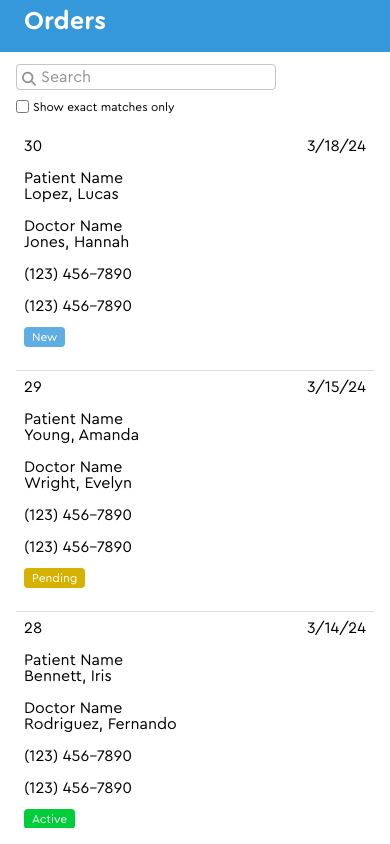
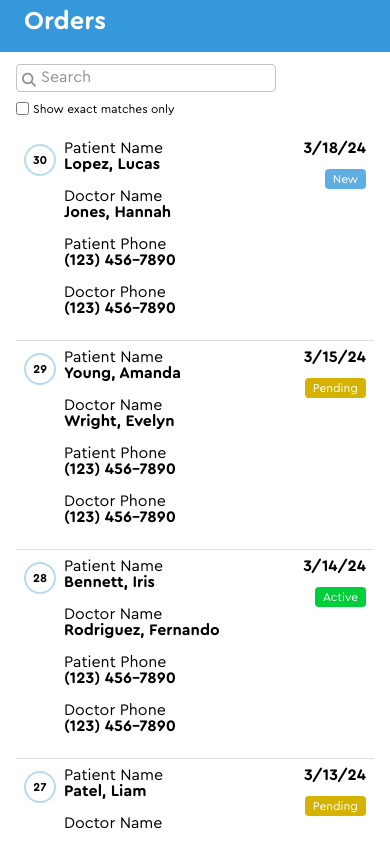
Before and after one commit to tprojects1/orders, a React (Create React App) app: page / in a window 390 px wide. Built offline with nearby package versions, Linux system fonts and the light colour scheme.

Commit message:
mobile table cell layout

```diff
--- a/src/components/button/styles.scss
+++ b/src/components/button/styles.scss
@@ -12,7 +12,7 @@ button {
     font-family: 'cera round pro bold';
     gap: .5rem;
     max-width: 120px;
-    padding: .5rem;
+    padding: .5rem .5rem .625rem .5rem;
     &:hover {
         background: darken(map-get($colors, "primary"), 10%);
     }
--- a/src/components/data-panel/component.jsx
+++ b/src/components/data-panel/component.jsx
@@ -55,7 +55,7 @@ const DataPanel = (
     return (
         <div className="data-panel hidden">
             <Button action='close' onClick={onClose} />
-            <h2>Order #{selectedRow.id}</h2>
+            <h2>Edit Order #{selectedRow.id}</h2>
             <form onSubmit={(e) => e.preventDefault()}>
                 {/* Dynamically render form elements based on selectedRow data */}
                 {Object.entries(selectedRow).map(([key, value]) => (
--- a/src/components/table/component.jsx
+++ b/src/components/table/component.jsx
@@ -232,7 +232,7 @@ const Table = ({ data,
     <>
       <div className={`table ${isSortable ? 'sortable' : ''} ${isEditable ? 'editable' : ''}`}>
         <div id="search">
-          <div>
+          <div class="search">
             <input type="search" placeholder="Search" value={searchTerm} onChange={handleSearchChange} />
           </div>
           <label htmlFor="toggle-exact-matches">
--- a/src/components/table/styles.scss
+++ b/src/components/table/styles.scss
@@ -31,6 +31,14 @@
                     background: lighten(map-get($colors, "primary"), 35%);
                     color: darken(map-get($colors, "primary"), 10%);
                     transition: .4s background-color ease-in-out;
+
+                    /*[data-name="id"] {
+                        background: #fff;
+                        @include breakpoint(medium) {
+                            background: none;
+                        }
+                    }*/
+
                 }
 
                 &.selected {
@@ -89,17 +97,6 @@
             left: 0;
             position: absolute;
             width: 100%;
-        }
-
-        &:before {
-            content: "\f002";
-            color: darken(map-get($colors, "neutral"), 30%);
-            font-family: 'Font Awesome 6 Free';
-            font-size: .875rem;
-            font-weight: 900;
-            left: .375rem;
-            position: absolute;
-            top: 7px;
         }
 
         >div {
@@ -187,6 +184,7 @@
         tr {
             display: flex;
             flex-direction: column;
+            position: relative;
 
             @include breakpoint(medium) {
                 display: table-row;
@@ -204,12 +202,50 @@
                 margin: 0;
 
                 &[data-name] {
+                    font-family: 'cera round pro bold';
+                    left: 2.5rem;
+                    position: relative;
+
+                    @include breakpoint(medium) {
+                        font-family: inherit;
+                        left: 0;
+                    }
+
                     &:before {
                         display: block;
+                        font-family: 'cera round pro regular';
+                        @include breakpoint(medium) {
+                            display: none;
+                        }
                     }
                 }
 
-                &[data-name="id"] {}
+                &[data-name="id"] {
+                    align-items: center;
+                    // background: lighten(map-get($colors, "primary"), 30%);
+                    background: #fff;
+                    border: 2px solid lighten(map-get($colors, "primary"), 30%);
+                    border-radius: 100%;
+                    display: flex;
+                    font-size: .75rem;
+                    justify-content: center;
+                    height: 2rem;
+                    left: .5rem;
+                    position: absolute;
+                    text-align: center;
+                    top: .75rem;
+                    width: 2rem;
+
+                    @include breakpoint(medium) {
+                        background: none;
+                        border: none;
+                        font-family: inherit;
+                        font-size: inherit;
+                        height: 100%;
+                        position: static;
+                        width: auto;
+                    }
+                }
 
                 &[data-name="patient_name"] {
                     &:before {
@@ -223,12 +259,30 @@
                     }
                 }
 
-                &[data-name="date"] {
+                &[data-name="patient_phone"] {
+                    &:before {
+                        content: 'Patient Phone';
+                    }
+                }
+
+                &[data-name="doctor_phone"] {
+                    &:before {
+                        content: 'Doctor Phone';
+                    }
+                }
+
+                &[data-name="date"], &[data-name="status"] {
+                    left: auto;
                     position: absolute;
                     right: 0;
+
                     @include breakpoint(medium) {
                         position: static;
                     }
+                }
+
+                &[data-name="status"] {
+                    top: 2rem;
                 }
             }
 
--- a/src/styles/forms.scss
+++ b/src/styles/forms.scss
@@ -2,7 +2,7 @@ input,
 textarea {
     border: 1px solid darken(map-get($colors, "neutral"), 10%);
     border-radius: .25rem;
-    padding: .25rem;
+    padding: .25rem .25rem .35rem .25rem;
 
     &:hover {
         border-color: map-get($colors, "primary");
@@ -39,3 +39,16 @@ select {
     top: 1px;
     width: auto;
 }
+
+.search {
+    &:before {
+        content: "\f002";
+        color: darken(map-get($colors, "neutral"), 30%);
+        font-family: 'Font Awesome 6 Free';
+        font-size: .875rem;
+        font-weight: 900;
+        left: .375rem;
+        position: absolute;
+        top: 8px;
+    }
+}
```
